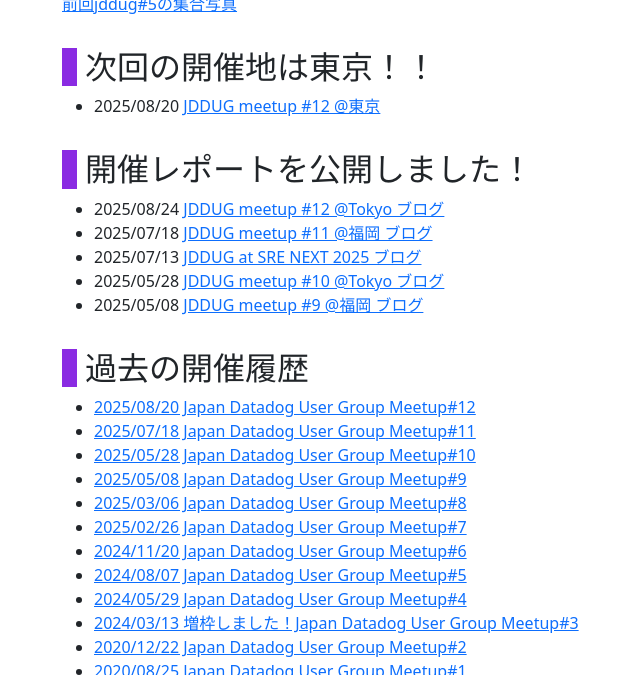
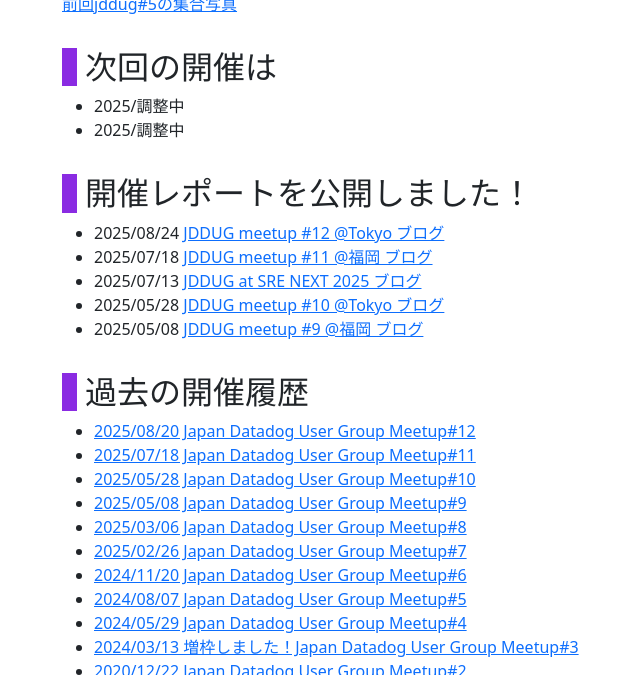
Before and after one commit to jdd-ug/jdd-ug.github.io, a Jekyll site: the page built from index.md, in a window 1280 px wide and 900 px high, scrolled down 340 px, cut to the strip 215-890 px from the top of the window. Shown: the whole strip, without its empty margins (20-660 px from the left). Built offline with Jekyll 4.4.1, drawn with Linux system fonts in a browser that asks for light colours.

Commit message:
jddug #12 for revise

```diff
--- a/index.md
+++ b/index.md
@@ -12,8 +12,9 @@
 
 [前回jddug#5の集合写真](/2024/08/07/#participant)
 
-## 次回の開催地は東京！！
-- 2025/08/20 [JDDUG meetup #12 @東京](https://datadog-jp.connpass.com/event/360923/)
+## 次回の開催は
+- 2025/調整中
+- 2025/調整中
 
 ## 開催レポートを公開しました！
 - 2025/08/24 [JDDUG meetup #12 @Tokyo ブログ](/2025/08/20/)
```
Also changed, not shown: _posts/2025-08-20-jddug12.md (+2 -0 lines).
